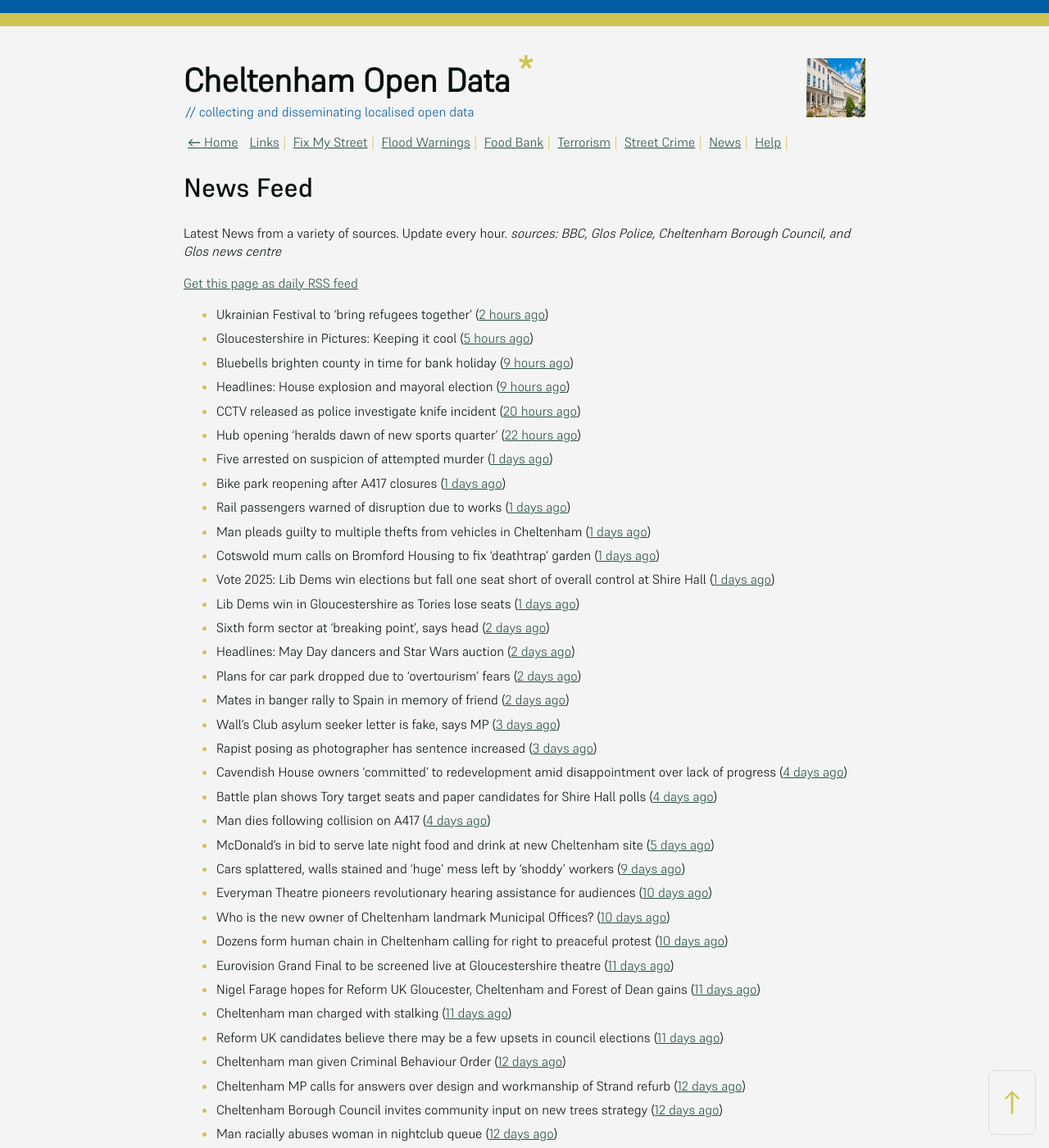
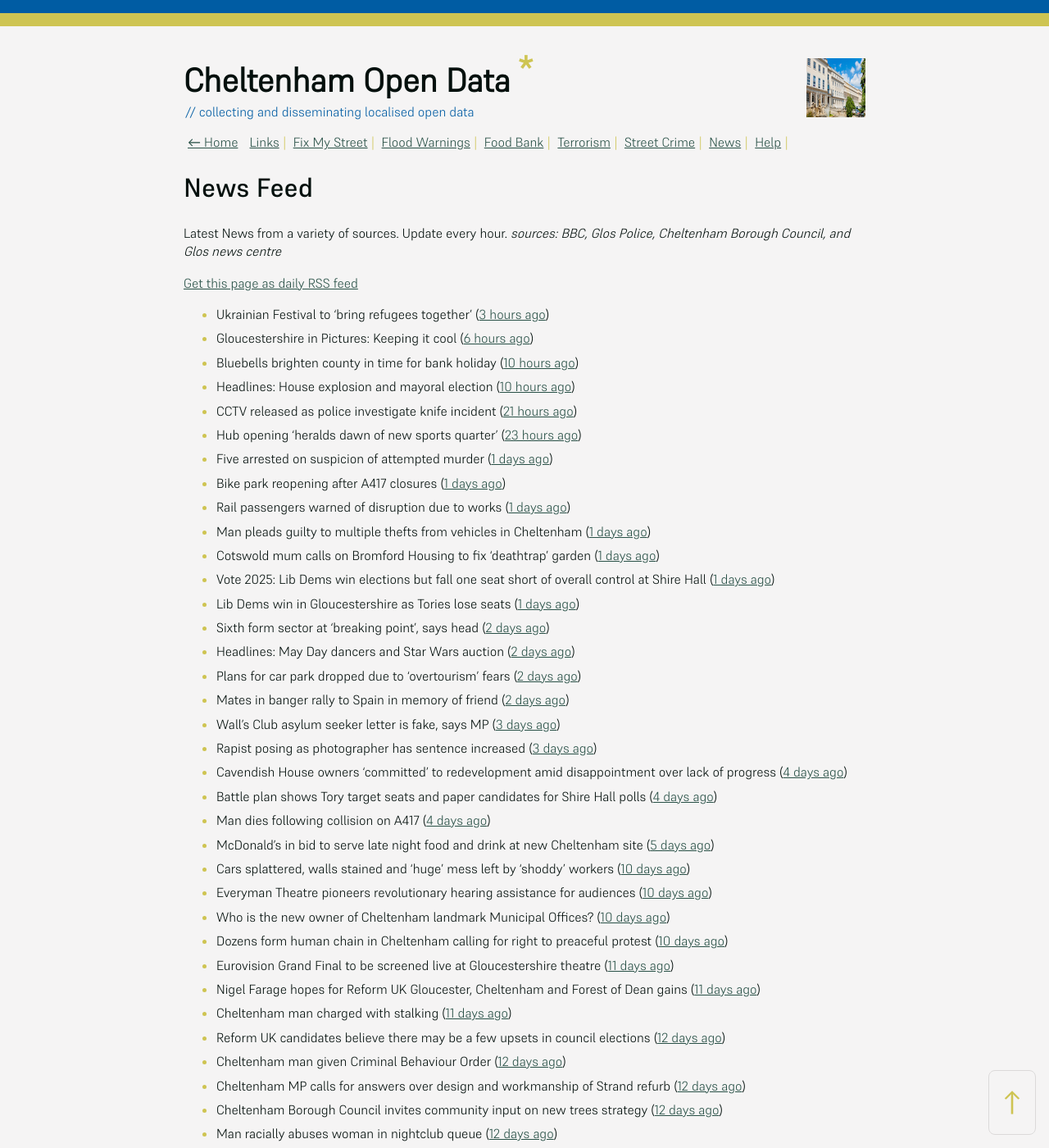
Before and after one commit to mat-0/cheltenham-open-data, a Jekyll site: the page built from _pages/news.md, in a window 1280 px wide and 1400 px high. Shown: the whole window at 82% size. Built offline with Jekyll 4.4.1, drawn with Linux system fonts in a browser that asks for light colours; some of the changed text lies outside the part shown.

Commit message:
Updated 2025-05-04 16:57:57

```diff
--- a/_pages/news.md
+++ b/_pages/news.md
@@ -12,12 +12,12 @@ _sources: BBC, Glos Police, Cheltenham Borough Council, and Glos news centre_
 [Get this page as daily RSS feed](/daily.rss)
 
 <!-- news_marker starts -->
-- Ukrainian Festival to 'bring refugees together' ([2 hours ago](https://www.bbc.com/news/articles/c4g2qzzvjq0o))
-- Gloucestershire in Pictures: Keeping it cool ([5 hours ago](https://www.bbc.com/news/articles/ce8gedxkv0do))
-- Bluebells brighten county in time for bank holiday ([9 hours ago](https://www.bbc.com/news/articles/crm3rwy8vj2o))
-- Headlines: House explosion and mayoral election ([9 hours ago](https://www.bbc.com/news/articles/c93g20dqq0eo))
-- CCTV released as police investigate knife incident ([20 hours ago](https://www.bbc.com/news/articles/cj3x4l61g8xo))
-- Hub opening 'heralds dawn of new sports quarter' ([22 hours ago](https://www.bbc.com/news/articles/c87p27r02jqo))
+- Ukrainian Festival to 'bring refugees together' ([3 hours ago](https://www.bbc.com/news/articles/c4g2qzzvjq0o))
+- Gloucestershire in Pictures: Keeping it cool ([6 hours ago](https://www.bbc.com/news/articles/ce8gedxkv0do))
+- Bluebells brighten county in time for bank holiday ([10 hours ago](https://www.bbc.com/news/articles/crm3rwy8vj2o))
+- Headlines: House explosion and mayoral election ([10 hours ago](https://www.bbc.com/news/articles/c93g20dqq0eo))
+- CCTV released as police investigate knife incident ([21 hours ago](https://www.bbc.com/news/articles/cj3x4l61g8xo))
+- Hub opening 'heralds dawn of new sports quarter' ([23 hours ago](https://www.bbc.com/news/articles/c87p27r02jqo))
 - Five arrested on suspicion of attempted murder ([1 days ago](https://www.bbc.com/news/articles/c3evlv8kdkxo))
 - Bike park reopening after A417 closures ([1 days ago](https://www.bbc.com/news/articles/ceqre24yew9o))
 - Rail passengers warned of disruption due to works ([1 days ago](https://www.bbc.com/news/articles/cde2jdn7k09o))
@@ -35,14 +35,14 @@ _sources: BBC, Glos Police, Cheltenham Borough Council, and Glos news centre_
 - Battle plan shows Tory target seats and paper candidates for Shire Hall polls ([4 days ago](https://gloucesternewscentre.co.uk/battle-plan-shows-tory-target-seats-and-paper-candidates-for-shire-hall-polls/))
 - Man dies following collision on A417 ([4 days ago](https://gloucesternewscentre.co.uk/man-dies-following-collision-on-a417/))
 - McDonald’s in bid to serve late night food and drink at new Cheltenham site ([5 days ago](https://gloucesternewscentre.co.uk/mcdonalds-in-bid-to-serve-late-night-food-and-drink-at-new-cheltenham-site/))
-- Cars splattered, walls stained and ‘huge’ mess left by ‘shoddy’ workers ([9 days ago](https://gloucesternewscentre.co.uk/cars-splattered-walls-stained-and-huge-mess-left-by-shoddy-workers/))
+- Cars splattered, walls stained and ‘huge’ mess left by ‘shoddy’ workers ([10 days ago](https://gloucesternewscentre.co.uk/cars-splattered-walls-stained-and-huge-mess-left-by-shoddy-workers/))
 - Everyman Theatre pioneers revolutionary hearing assistance for audiences ([10 days ago](https://gloucesternewscentre.co.uk/everyman-theatre-pioneers-revolutionary-hearing-assistance-for-audiences/))
 - Who is the new owner of Cheltenham landmark Municipal Offices? ([10 days ago](https://gloucesternewscentre.co.uk/who-is-the-new-owner-of-cheltenham-landmark-municipal-offices/))
 - Dozens form human chain in Cheltenham calling for right to preaceful protest ([10 days ago](https://gloucesternewscentre.co.uk/dozens-form-human-chain-in-cheltenham-calling-for-right-to-preaceful-protest/))
 - Eurovision Grand Final to be screened live at Gloucestershire theatre ([11 days ago](https://gloucesternewscentre.co.uk/eurovision-grand-final-to-be-screened-live-at-gloucestershire-theatre/))
 - Nigel Farage hopes for Reform UK Gloucester, Cheltenham and Forest of Dean gains ([11 days ago](https://gloucesternewscentre.co.uk/nigel-farage-hopes-for-reform-uk-gloucester-cheltenham-and-forest-of-dean-gains/))
 - Cheltenham man charged with stalking ([11 days ago](https://gloucesternewscentre.co.uk/cheltenham-man-charged-with-stalking/))
-- Reform UK candidates believe there may be a few upsets in council elections ([11 days ago](https://gloucesternewscentre.co.uk/reform-uk-candidates-believe-there-may-be-a-few-upsets-in-council-elections/))
+- Reform UK candidates believe there may be a few upsets in council elections ([12 days ago](https://gloucesternewscentre.co.uk/reform-uk-candidates-believe-there-may-be-a-few-upsets-in-council-elections/))
 - Cheltenham man given Criminal Behaviour Order ([12 days ago](https://gloucesternewscentre.co.uk/cheltenham-man-given-criminal-behaviour-order/))
 - Cheltenham MP calls for answers over design and workmanship of Strand refurb ([12 days ago](https://gloucesternewscentre.co.uk/cheltenham-mp-calls-for-answers-over-design-and-workmanship-of-strand-refurb/))
 - Cheltenham Borough Council invites community input on new trees strategy ([12 days ago](https://gloucesternewscentre.co.uk/cheltenham-borough-council-invites-community-input-on-new-trees-strategy/))
```
Also changed, not shown: other parts of _pages/news.md (+1 -1 lines), _data/flood.json (+5 -69 lines), index.md (+5 -5 lines).
